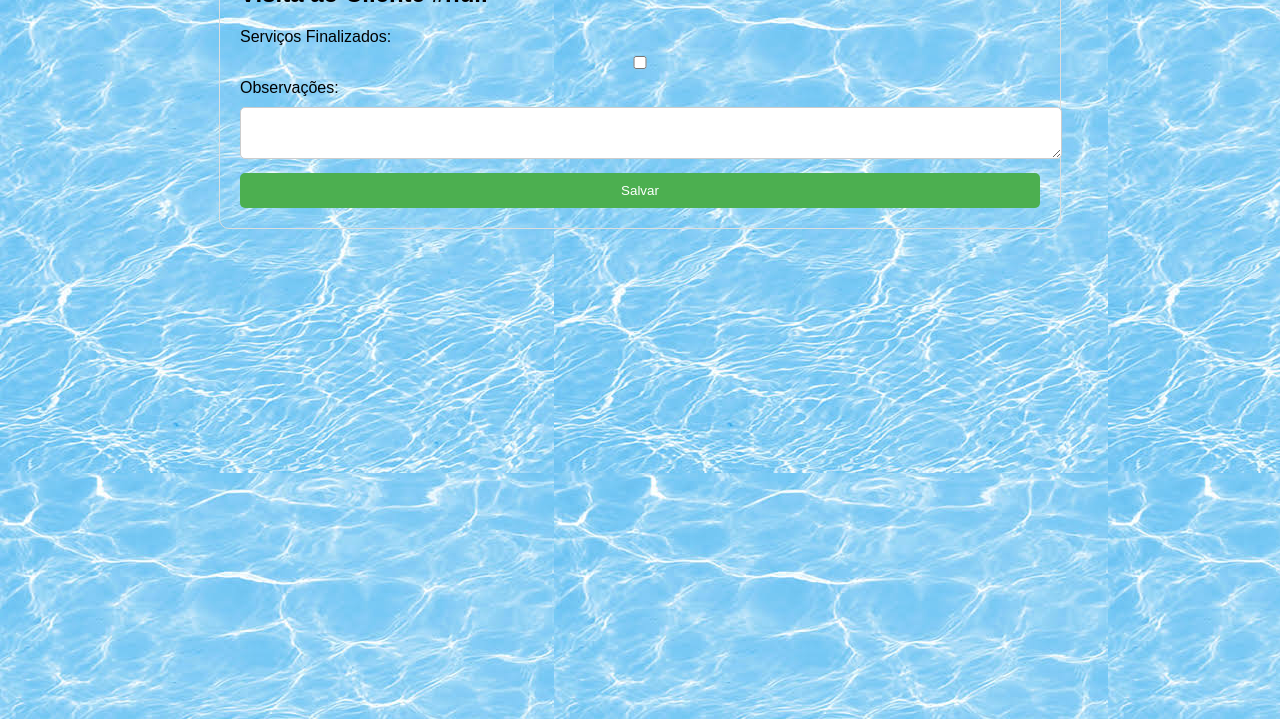
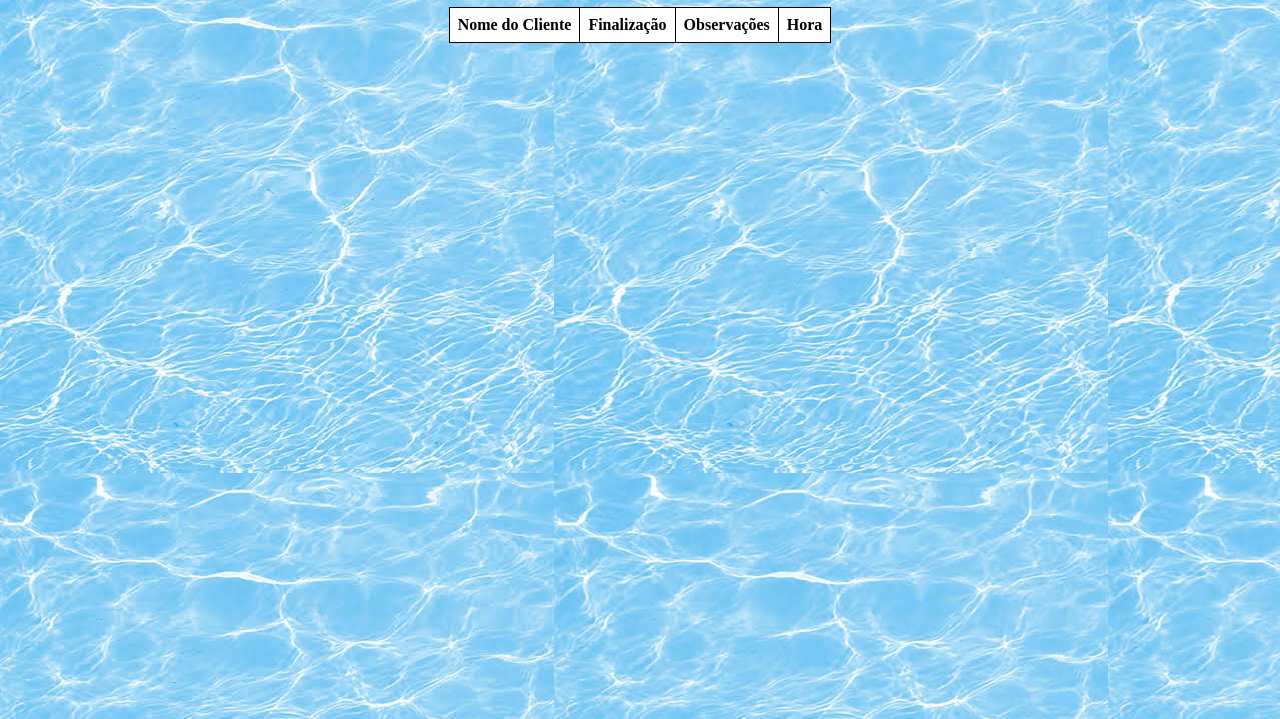
Before and after one commit to Poseidonpiscinas/cliente, a plain HTML site: page index.html in a window 1280 px wide. Shown: the part 81-800 px from the top of the page. Drawn offline with Linux system fonts and the light colour scheme.

Commit message:
Update index.html

```diff
--- a/index.html
+++ b/index.html
@@ -3,94 +3,78 @@
 <head>
     <meta charset="UTF-8">
     <meta name="viewport" content="width=device-width, initial-scale=1.0">
-    <title>Visita ao Cliente</title>
+    <title>Exibição de Clientes</title>
+      <link rel="icon" href="imagens/poseidon ico.png" type="image/x-icon">
+        <link rel="icon" href="imagens/poseidon ico.png" sizes="16x16" />
+        <link rel="icon" href="imagens/poseidon ico.png" sizes="32x32" type="image/png" />
+        <link rel="icon" href="imagens/poseidon ico.png" sizes="48x48" type="image/png" />
+        <link rel="apple-touch-icon" href="imagens/poseidon ico.png">
     <style>
         body {
-            background-image: url(imagens/agua.webp);
-            font-family: Arial, sans-serif;
-            max-width: 800px;
-            margin: 20px auto;
-            padding: 20px;
-            border: 1px solid #ddd;
-            border-radius: 10px;
+    background-image: url(imagens/agua.webp);
+    display: grid;
+    justify-content: center;
+    justify-items: center;
+}
+        table {
+            width: 100%;
+            border-collapse: collapse;
         }
-        th{
-            background-color: white;
+        table, th, td {
+            border: 1px solid black;
         }
-        td{
-            background-color: white;
-        }
-        input, textarea {
-            width: 100%;
-            padding: 10px;
-            margin: 10px 0;
-            border-radius: 5px;
-            border: 1px solid #ccc;
-        }
-        button {
-            width: 100%;
-            padding: 10px;
-            background-color: #4CAF50;
-            color: white;
-            border: none;
-            border-radius: 5px;
-        }
-        button:hover {
-            background-color: #45a049;
+        th, td {
+            background-color:white;
+            padding: 8px;
+            text-align: left;
         }
     </style>
 </head>
 <body>
-    <h2>Visita ao Cliente</h2>
-    <form id="visitaForm">
-        <label>Serviços Finalizados:</label>
-        <input type="checkbox" id="servicosFinalizados">
+    <h1>Clientes Cadastrados</h1>
 
-        <label>Observações:</label>
-        <textarea id="observacoes"></textarea>
-
-        <button type="button" onclick="salvarVisita()">Salvar</button>
-    </form>
+    <table id="clientesExibicao">
+        <thead>
+            <tr>
+                <th>Nome do Cliente</th>
+                <th>Finalização</th>
+                <th>Observações</th>
+                <th>Hora</th>
+            </tr>
+        </thead>
+        <tbody>
+        </tbody>
+    </table>
 
     <script>
-        const urlParams = new URLSearchParams(window.location.search);
-        const clienteId = urlParams.get('id');
-        document.querySelector("h2").textContent = `Visita ao Cliente #${clienteId}`;
+        // Função para carregar e exibir os clientes armazenados
+        window.onload = function() {
+            let data = JSON.parse(localStorage.getItem('clientes'));
 
-        // Função para salvar uma visita e enviar via POST
-        function salvarVisita() {
-            const servicosFinalizados = document.getElementById('servicosFinalizados').checked;
-            const observacoes = document.getElementById('observacoes').value;
-            const dataHora = new Date().toLocaleString();
+            if (data) {
+                let currentTime = new Date().getTime();
+                let elapsedTime = currentTime - data.timestamp;
 
-            // Cria um formulário oculto para enviar via POST
-            const form = document.createElement('form');
-            form.method = 'POST';
-            form.action = 'https://poseidonpiscinas.github.io/visitaConfirmada/'; // página de destino
-
-            // Adiciona os dados ao formulário
-            const inputServico = document.createElement('input');
-            inputServico.type = 'hidden';
-            inputServico.name = 'servicosFinalizados';
-            inputServico.value = servicosFinalizados ? 'Sim' : 'Não';
-            form.appendChild(inputServico);
-
-            const inputObservacoes = document.createElement('input');
-            inputObservacoes.type = 'hidden';
-            inputObservacoes.name = 'observacoes';
-            inputObservacoes.value = observacoes;
-            form.appendChild(inputObservacoes);
-
-            const inputDataHora = document.createElement('input');
-            inputDataHora.type = 'hidden';
-            inputDataHora.name = 'dataHora';
-            inputDataHora.value = dataHora;
-            form.appendChild(inputDataHora);
-
-            // Envia o formulário
-            document.body.appendChild(form);
-            form.submit();
-        }
+                // Se passaram mais de 12 horas (12 horas = 43200000 milissegundos)
+                if (elapsedTime > 43200000) {
+                    localStorage.removeItem('clientes');
+                    alert('Os dados expiraram e foram removidos.');
+                } else {
+                    let tableBody = document.getElementById('clientesExibicao').getElementsByTagName('tbody')[0];
+                    data.clientes.forEach(cliente => {
+                        let row = tableBody.insertRow();
+                        row.innerHTML = `
+                            <td>${cliente.nome}</td>
+                            <td>${cliente.finalizacao ? 'Sim' : 'Não'}</td>
+                            <td>${cliente.observacoes}</td>
+                            <td>${cliente.hora}</td>
+                        `;
+                    });
+                }
+            } else {
+                alert('Não há dados armazenados ou os dados expiraram.');
+            }
+        };
     </script>
 </body>
 </html>
```
